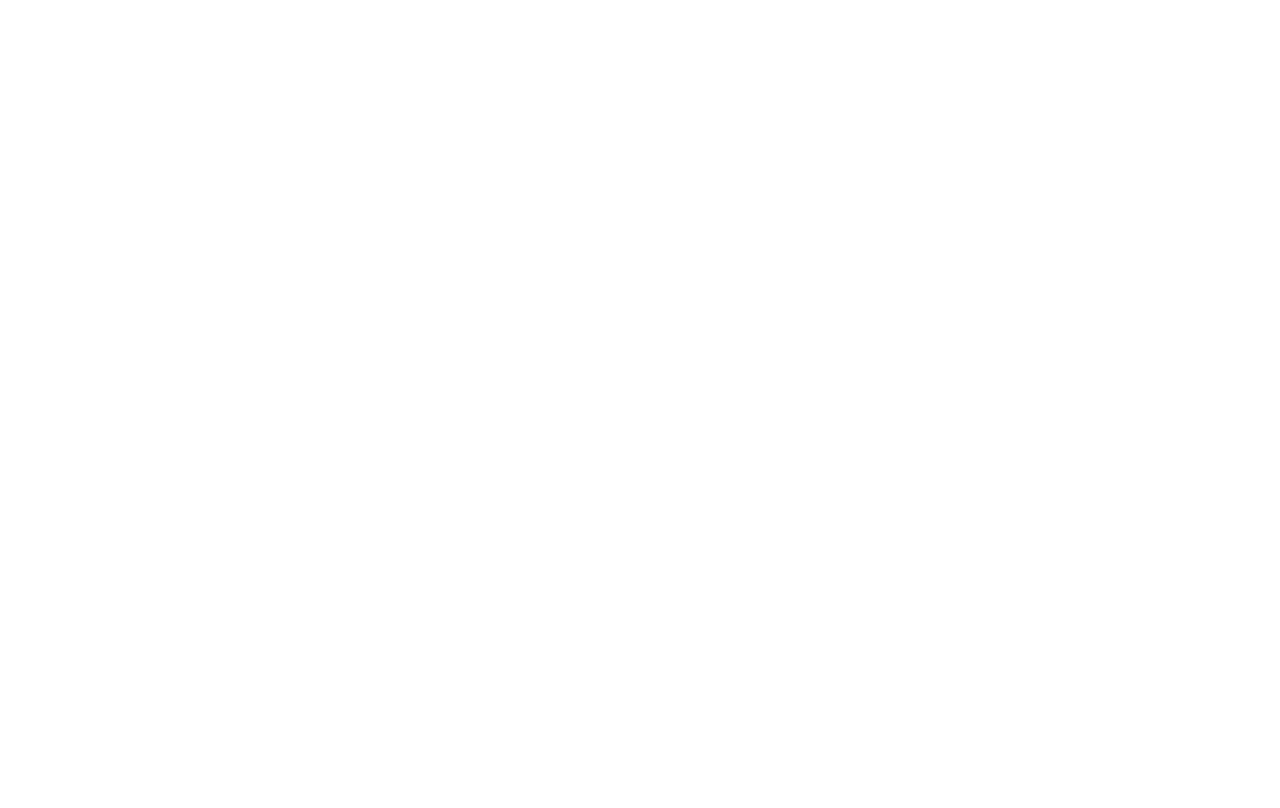
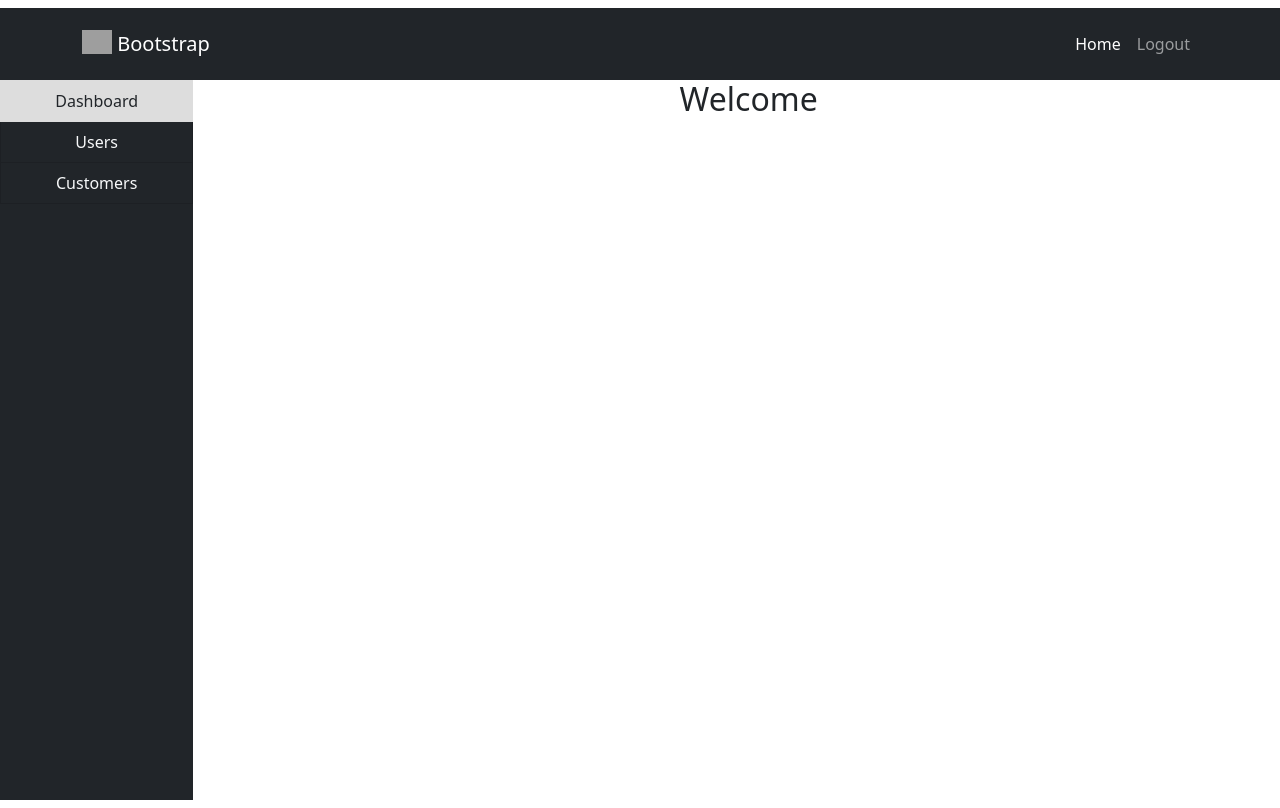
Before and after one commit to Alnoman141/assessment-laravel-9-vuejs-3, a Vue app: page /dashboard in a window 1280 px wide. Before the commit this address had no page. Built offline with nearby package versions, Linux system fonts and the light colour scheme; grey boxes are pictures that could not be loaded.

Commit message:
layout done

```diff
--- a/src/App.vue
+++ b/src/App.vue
@@ -9,15 +9,5 @@
 </template>
 
 <style scoped>
-.logo {
-  height: 6em;
-  padding: 1.5em;
-  will-change: filter;
-}
-.logo:hover {
-  filter: drop-shadow(0 0 2em #646cffaa);
-}
-.logo.vue:hover {
-  filter: drop-shadow(0 0 2em #42b883aa);
-}
+
 </style>
--- a/src/layout/index.vue
+++ b/src/layout/index.vue
@@ -1,13 +1,26 @@
 <template>
-  <div class="container py-4 px-3 mx-auto">
-    <h1>Hello, Bootstrap and Vite!</h1>
-    <button class="btn btn-primary">Primary button</button>
-    <router-view></router-view>
+  <div class="my-2 mx-auto">
+    <navbar-component></navbar-component>
+    <div class="row">
+        <div class="col-2">
+            <sidebar-component></sidebar-component>
+        </div>
+        <div class="col-10">
+            <router-view></router-view>
+        </div>
+    </div>
   </div>
 </template>
 
 <script>
-export default {};
+import NavbarComponent from "./navbar.vue";
+import SidebarComponent from "./sidebar.vue";
+export default {
+    components: {
+        NavbarComponent,
+        SidebarComponent
+    },
+};
 </script>
 
 <style></style>
--- /dev/null
+++ b/src/layout/navbar.vue
@@ -0,0 +1,43 @@
+<template>
+  <nav class="navbar navbar-dark bg-dark navbar-expand-lg">
+    <div class="container py-2">
+      <a class="navbar-brand" href="#">
+        <img
+          src="https://getbootstrap.com/docs/5.2/assets/brand/bootstrap-logo.svg"
+          alt="Logo"
+          width="30"
+          height="24"
+          class="d-inline-block align-text-top"
+        />
+        Bootstrap
+      </a>
+      <button
+        class="navbar-toggler"
+        type="button"
+        data-bs-toggle="collapse"
+        data-bs-target="#navbarSupportedContent"
+        aria-controls="navbarSupportedContent"
+        aria-expanded="false"
+        aria-label="Toggle navigation"
+      >
+        <span class="navbar-toggler-icon"></span>
+      </button>
+      <div class="collapse navbar-collapse" id="navbarSupportedContent">
+        <ul class="navbar-nav ms-auto mb-2 mb-lg-0">
+          <li class="nav-item">
+            <a class="nav-link active" aria-current="page" href="#">Home</a>
+          </li>
+          <li class="nav-item">
+            <a class="nav-link" href="#">Logout</a>
+          </li>
+        </ul>
+      </div>
+    </div>
+  </nav>
+</template>
+
+<script>
+export default {};
+</script>
+
+<style></style>
--- /dev/null
+++ b/src/layout/sidebar.vue
@@ -0,0 +1,30 @@
+<template>
+  <div class="sidebar list-group rounded-0">
+    <router-link to="/" class="bg-dark text-light list-group-item active"
+      >Dashboard</router-link
+    >
+    <router-link to="/" class="bg-dark text-light list-group-item"
+      >Users</router-link
+    >
+    <router-link to="/" class="bg-dark text-light list-group-item"
+      >Customers</router-link
+    >
+  </div>
+</template>
+
+<script>
+export default {};
+</script>
+
+<style scoped>
+.active {
+    background-color: #ddd !important;
+    color: #212529 !important;
+    border: 1px solid #ddd !important;
+}
+
+.sidebar {
+    height: 90vh;
+    background-color: #212529;
+}
+</style>
--- a/src/router/index.js
+++ b/src/router/index.js
@@ -5,12 +5,12 @@
 const routes = [
   {
     path: "/",
-    redirect: "/home",
+    redirect: "/dashboard",
     component: LayoutComponent,
     children: [
         {
-            path: "/home",
-            name: "home",
+            path: "/dashboard",
+            name: "dashboard",
             component: HomeComponent,
         }
     ],
--- a/src/styles/style.css
+++ b/src/styles/style.css
@@ -35,8 +35,6 @@
 
 body {
   margin: 0;
-  display: flex;
-  place-items: center;
   min-width: 320px;
   min-height: 100vh;
 }
@@ -72,7 +70,6 @@
 #app {
   max-width: 1280px;
   margin: 0 auto;
-  padding: 2rem;
   text-align: center;
 }
 
```
Also changed, not shown: 1 other file (tests, documents, lock files or other folders).
